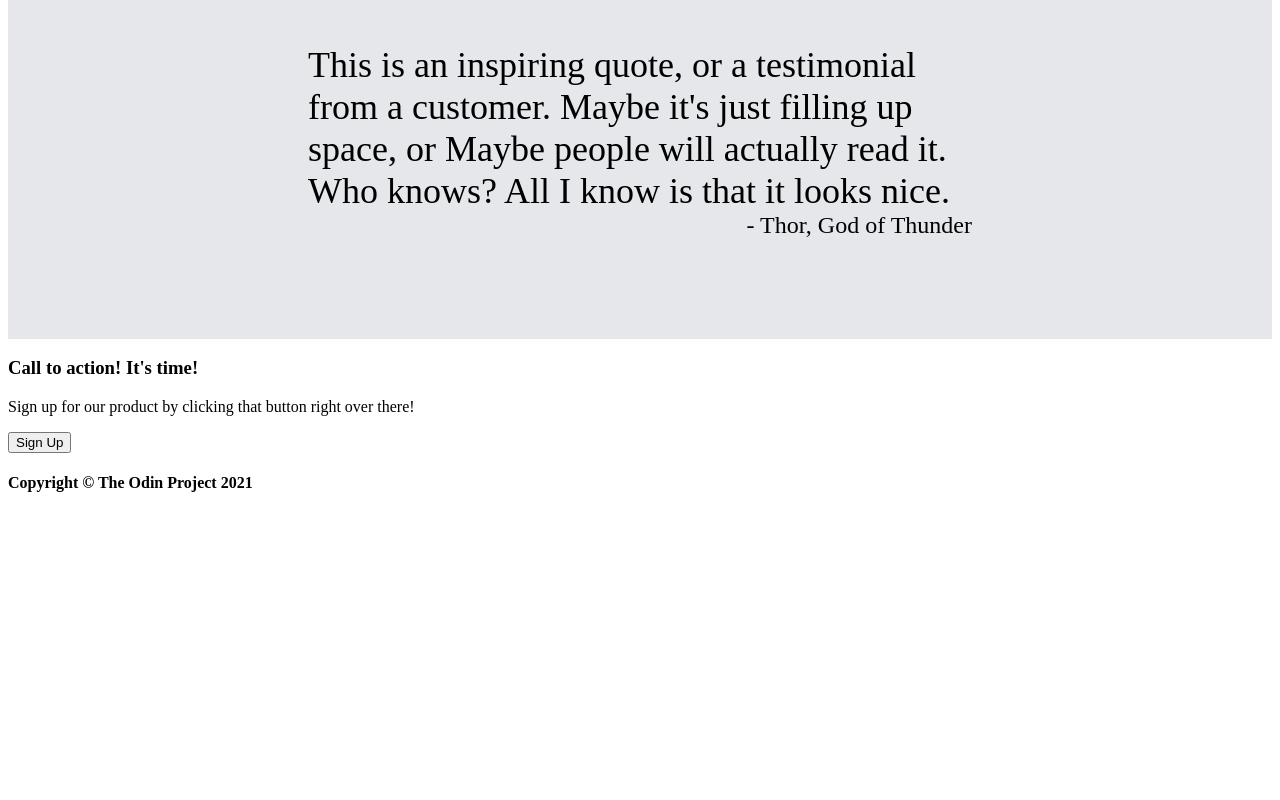
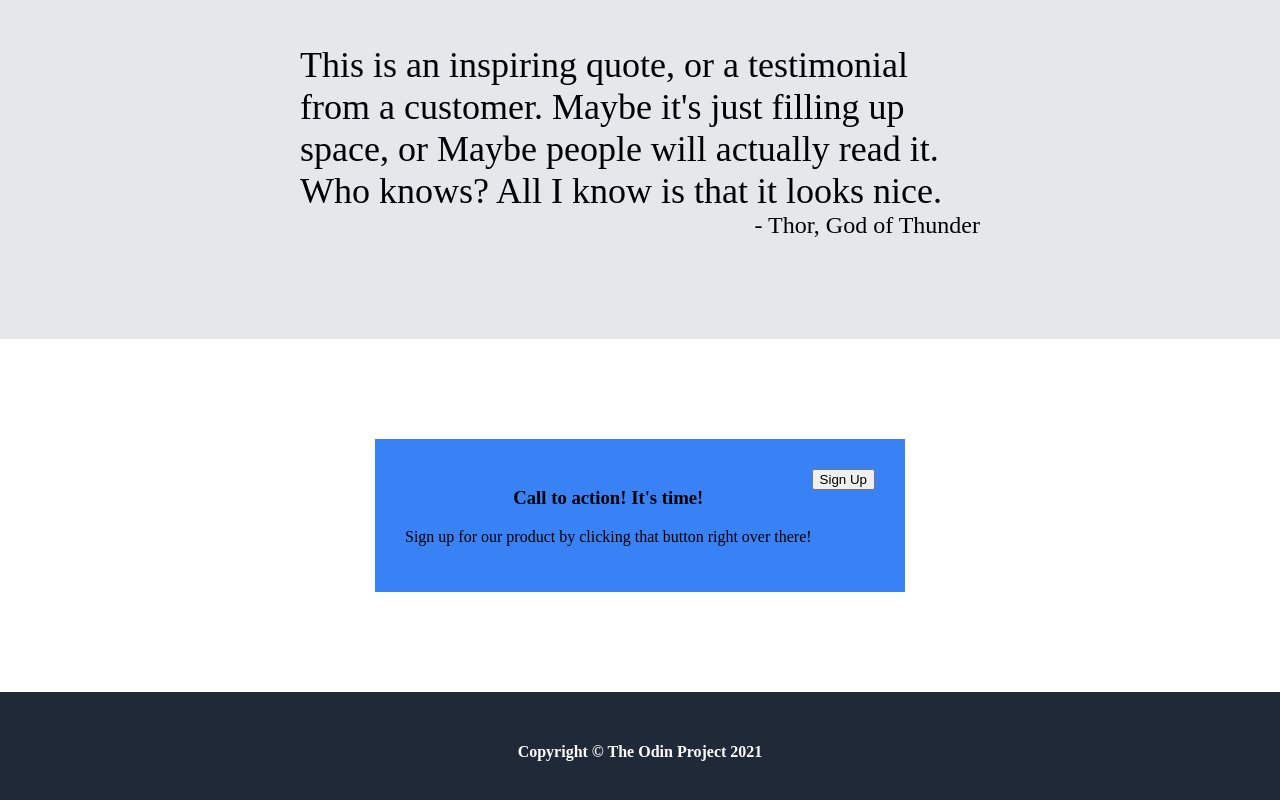
Before and after one commit to MadPaco/OdinLandingPage, a plain HTML site: page index.html in a window 1280 px wide. Shown: the part 828-1628 px from the top of the page. Before the commit the page ends 1350 px from the top, so only its background shows below. Drawn offline with Linux system fonts and the light colour scheme.

Commit message:
Add basic layout for actionSection and footer
Center the actionSection and footer
Add a background color to the actionSection
Add a background color to the footer

```diff
--- a/index.html
+++ b/index.html
@@ -52,14 +52,18 @@
             <p class="quoteSource">- Thor, God of Thunder</p>
         </div>
         <div class="actionSection">
-            <div class="card">
-                <h3>Call to action! It's time!</h3>
-                <p>Sign up for our product by clicking that button right over there!</p>
-                <button type="button">Sign Up</button>
+            <div class="actionCard">
+                <div class="actionCardText">
+                    <h3>Call to action! It's time!</h3>
+                    <p>Sign up for our product by clicking that button right over there!</p>
+                </div>
+                <div class="actionCardButton">
+                    <button type="button">Sign Up</button>
+                </div>
             </div>
         </div>
         <div class="footer">
-            <h4>Copyright © The Odin Project 2021</h4>
+            <h4 style="color: white; font-weight: 800;">Copyright © The Odin Project 2021</h4>
         </div>
     </div>
 
--- a/styles.css
+++ b/styles.css
@@ -1,5 +1,5 @@
 body {
-    margin-top: 0px;
+    margin: 0px;
 }
 
 .header {
@@ -79,3 +79,25 @@ a {
     text-align: right;
     margin: 0px;
 }
+
+.actionSection{
+    display: flex;
+    justify-content: center;
+    align-items: center;
+    padding: 100px;
+}
+
+.actionCard{
+    display: flex;
+    padding: 30px;
+    text-align: center;
+    background-color: #3882F6;
+}
+
+.footer{
+    display: flex;
+    justify-content: center;
+    align-items: center;
+    background-color: #1F2937;
+    padding: 30px;
+}
```
